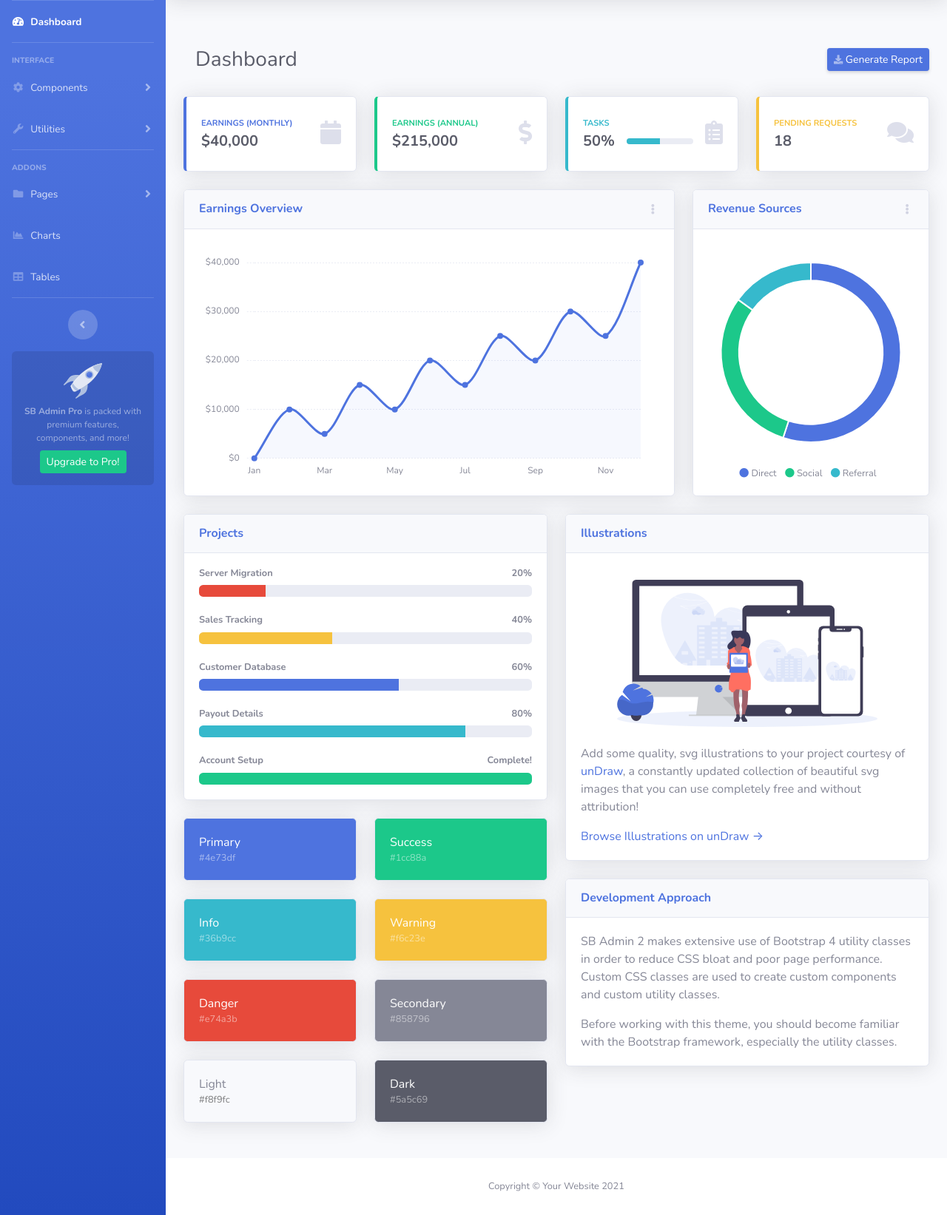
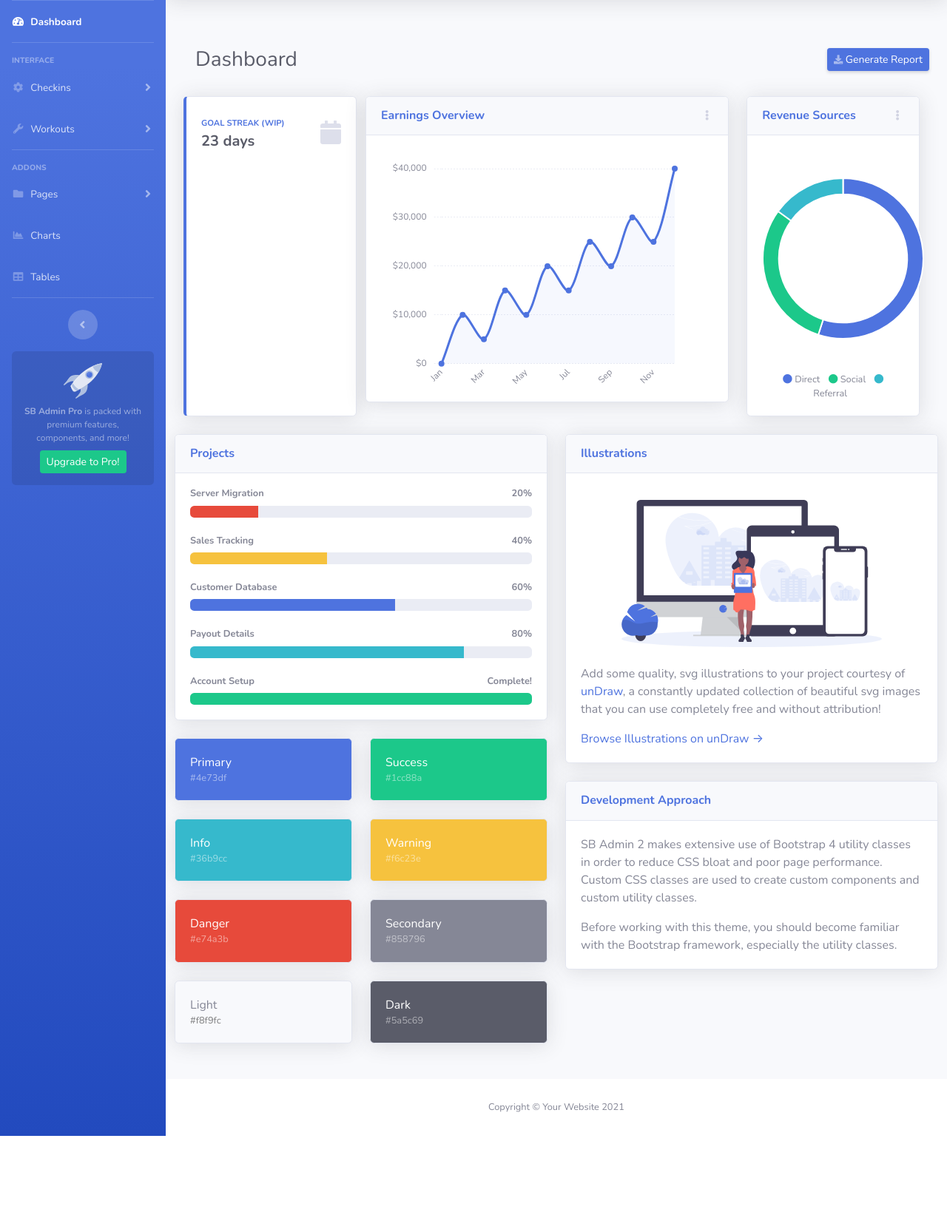
Before and after one commit to RyanLambrecht/FitForge, a Django app: page / in a window 1280 px wide. Shown: the part 70-1713 px from the top of the page at 74% size. After the commit the page ends 1606 px from the top, so only its background shows below. Run offline with Django 5.2, Linux system fonts and the light colour scheme; some libraries are stand-ins or nearby versions.

Commit message:
updated Bootstrap

```diff
--- a/templates/base.html
+++ b/templates/base.html
@@ -62,13 +62,13 @@
                 <a class="nav-link collapsed" href="#" data-toggle="collapse" data-target="#collapseTwo"
                     aria-expanded="true" aria-controls="collapseTwo">
                     <i class="fas fa-fw fa-cog"></i>
-                    <span>Components</span>
+                    <span>Checkins</span>
                 </a>
                 <div id="collapseTwo" class="collapse" aria-labelledby="headingTwo" data-parent="#accordionSidebar">
                     <div class="bg-white py-2 collapse-inner rounded">
-                        <h6 class="collapse-header">Custom Components:</h6>
-                        <a class="collapse-item" href="buttons.html">Buttons</a>
-                        <a class="collapse-item" href="cards.html">Cards</a>
+                        <h6 class="collapse-header">{% comment %} empty secondary label {% endcomment %}</h6>
+                        <a class="collapse-item" href={% url "daily_checkin"%}>Daily Checkin</a>
+                        <a class="collapse-item" href={%url "progress_report"%}>Progress Report</a>
                     </div>
                 </div>
             </li>
@@ -78,16 +78,16 @@
                 <a class="nav-link collapsed" href="#" data-toggle="collapse" data-target="#collapseUtilities"
                     aria-expanded="true" aria-controls="collapseUtilities">
                     <i class="fas fa-fw fa-wrench"></i>
-                    <span>Utilities</span>
+                    <span>Workouts</span>
                 </a>
                 <div id="collapseUtilities" class="collapse" aria-labelledby="headingUtilities"
                     data-parent="#accordionSidebar">
                     <div class="bg-white py-2 collapse-inner rounded">
-                        <h6 class="collapse-header">Custom Utilities:</h6>
-                        <a class="collapse-item" href="utilities-color.html">Colors</a>
-                        <a class="collapse-item" href="utilities-border.html">Borders</a>
-                        <a class="collapse-item" href="utilities-animation.html">Animations</a>
-                        <a class="collapse-item" href="utilities-other.html">Other</a>
+                        <h6 class="collapse-header">{% comment %} empty secondary label {% endcomment %}</h6>
+                        <a class="collapse-item" href={% url "add_cardio" %}>Add Cardio</a>
+                        {% comment %} <a class="collapse-item" href={% url "edit_cardio" pk=%}>Edit Cardio</a> {% endcomment %}
+                        <a class="collapse-item" href={% url "add_lift" %}>Add Lifts</a>
+                        {% comment %} <a class="collapse-item" href={% url "edit_lift" pk=1%}>Edit Lifts</a> {% endcomment %}
                     </div>
                 </div>
             </li>
@@ -393,8 +393,8 @@
                                     <div class="row no-gutters align-items-center">
                                         <div class="col mr-2">
                                             <div class="text-xs font-weight-bold text-primary text-uppercase mb-1">
-                                                Earnings (Monthly)</div>
-                                            <div class="h5 mb-0 font-weight-bold text-gray-800">$40,000</div>
+                                                Goal Streak (Wip)</div>
+                                            <div class="h5 mb-0 font-weight-bold text-gray-800">23 days</div>
                                         </div>
                                         <div class="col-auto">
                                             <i class="fas fa-calendar fa-2x text-gray-300"></i>
@@ -404,71 +404,9 @@
                             </div>
                         </div>
 
-                        <!-- Earnings (Monthly) Card Example -->
-                        <div class="col-xl-3 col-md-6 mb-4">
-                            <div class="card border-left-success shadow h-100 py-2">
-                                <div class="card-body">
-                                    <div class="row no-gutters align-items-center">
-                                        <div class="col mr-2">
-                                            <div class="text-xs font-weight-bold text-success text-uppercase mb-1">
-                                                Earnings (Annual)</div>
-                                            <div class="h5 mb-0 font-weight-bold text-gray-800">$215,000</div>
-                                        </div>
-                                        <div class="col-auto">
-                                            <i class="fas fa-dollar-sign fa-2x text-gray-300"></i>
-                                        </div>
-                                    </div>
-                                </div>
-                            </div>
-                        </div>
 
-                        <!-- Earnings (Monthly) Card Example -->
-                        <div class="col-xl-3 col-md-6 mb-4">
-                            <div class="card border-left-info shadow h-100 py-2">
-                                <div class="card-body">
-                                    <div class="row no-gutters align-items-center">
-                                        <div class="col mr-2">
-                                            <div class="text-xs font-weight-bold text-info text-uppercase mb-1">Tasks
-                                            </div>
-                                            <div class="row no-gutters align-items-center">
-                                                <div class="col-auto">
-                                                    <div class="h5 mb-0 mr-3 font-weight-bold text-gray-800">50%</div>
-                                                </div>
-                                                <div class="col">
-                                                    <div class="progress progress-sm mr-2">
-                                                        <div class="progress-bar bg-info" role="progressbar"
-                                                            style="width: 50%" aria-valuenow="50" aria-valuemin="0"
-                                                            aria-valuemax="100"></div>
-                                                    </div>
-                                                </div>
-                                            </div>
-                                        </div>
-                                        <div class="col-auto">
-                                            <i class="fas fa-clipboard-list fa-2x text-gray-300"></i>
-                                        </div>
-                                    </div>
-                                </div>
-                            </div>
-                        </div>
 
-                        <!-- Pending Requests Card Example -->
-                        <div class="col-xl-3 col-md-6 mb-4">
-                            <div class="card border-left-warning shadow h-100 py-2">
-                                <div class="card-body">
-                                    <div class="row no-gutters align-items-center">
-                                        <div class="col mr-2">
-                                            <div class="text-xs font-weight-bold text-warning text-uppercase mb-1">
-                                                Pending Requests</div>
-                                            <div class="h5 mb-0 font-weight-bold text-gray-800">18</div>
-                                        </div>
-                                        <div class="col-auto">
-                                            <i class="fas fa-comments fa-2x text-gray-300"></i>
-                                        </div>
-                                    </div>
-                                </div>
-                            </div>
-                        </div>
-                    </div>
+
 
                     <!-- Content Row -->
 
```
